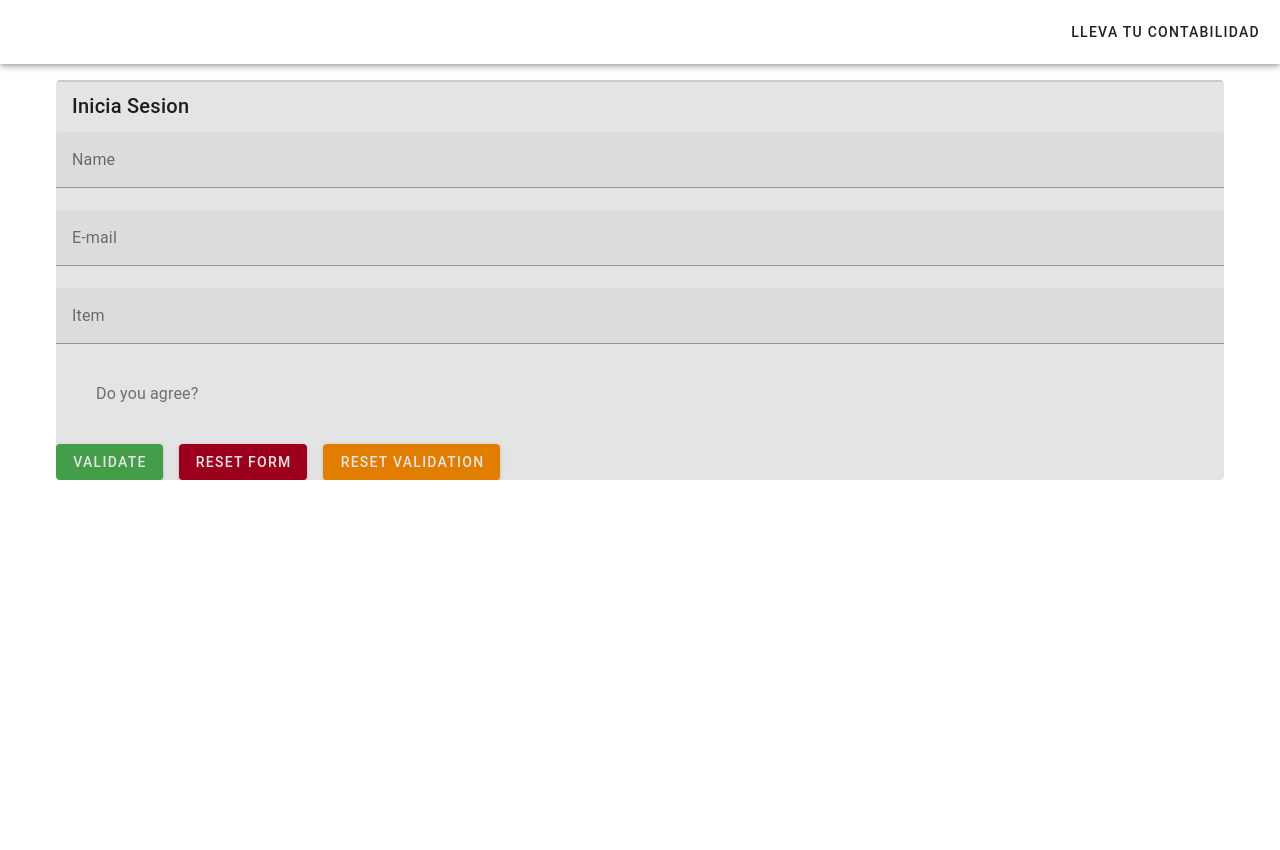
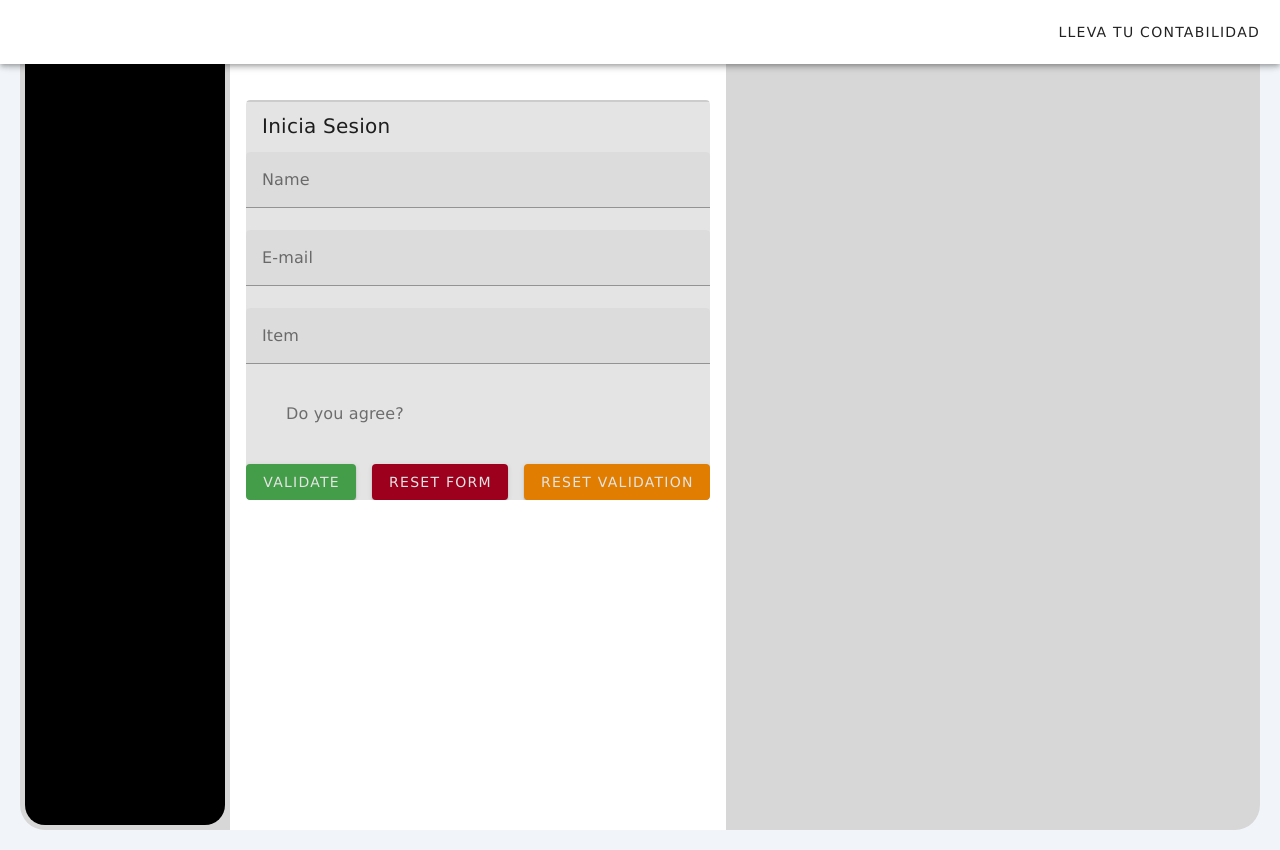
Before and after one commit to juanpivl/moneyApp, a Vue app: page / in a window 1280 px wide. Before the commit the page ends 800 px from the top, so only its background shows below. Built offline with nearby package versions, Linux system fonts and the light colour scheme.

Commit message:
kerimputo

```diff
--- a/src/App.vue
+++ b/src/App.vue
@@ -1,16 +1,41 @@
 <template>
-  <div >
+
+  <div class="app">
+    <SideBar/>
     <router-view/>
   </div>
 </template>
 
-<style  >
+
+<script setup>
+import SideBar from "./modules/money_app/components/SideBar.vue"
+</script>
+
+
+<style >
+
+:root{
+  --MainBgColor:#f1f5f9;
+}
 
 *{
-  margin: 0px;
+  margin: 0;
+  padding: 0;
+  box-sizing: border-box;
+  font-family:'Lucida Sans', 'Lucida Sans Regular', 'Lucida Grande', 'Lucida Sans Unicode', Geneva, Verdana, sans-serif;
+}
 
+body{
+  background: var(--MainBgColor) ;
 
 }
+#app{
+  margin: 20px;
+}
+.app {
+  display: flex;
+  border-radius:25px;
+  background-color: #d7d7d7;
 
-
+}
 </style>
--- /dev/null
+++ b/src/modules/money_app/components/SideBar.vue
@@ -0,0 +1,23 @@
+<template>
+  <aside>
+    <p>SideBar</p>
+  </aside>
+</template>
+
+<script>
+</script>
+
+<style scoped>
+aside {
+  display: flex;
+  flex-direction: column;
+  width: 200px;
+  padding: 1rem;
+  overflow: hidden;
+  min-height: 100vh;
+  background-color: black;
+  color: var(--MainBgColor);
+  border-radius: 20px;
+  margin: 5px;
+}
+</style>
--- a/src/modules/money_app/layout/moneyAppLayout.vue
+++ b/src/modules/money_app/layout/moneyAppLayout.vue
@@ -1,6 +1,6 @@
 <template>
-  <h1>hola</h1>
-  <nav>
+
+  <!----  <nav>
     <ul>
     <li>
       <a class="nav-link" aria-current="page" href="#money">Home</a> |
@@ -11,9 +11,7 @@
     </li>
   </ul>
   </nav>
-
-
-
+-->
   <div>
     <router-view></router-view>
   </div>
--- a/src/modules/money_app/views/InicioView.vue
+++ b/src/modules/money_app/views/InicioView.vue
@@ -1,7 +1,17 @@
 <template>
-    <h1>soy el inicio</h1>
+  <div class="InicioContainer">
+    <h1>Inicio</h1>
+    <p>Este es el inicio</p>
+
+  </div>
 </template>
 
 <style scoped>
+.InicioContainer{
+
+    flex: 1 1 0;
+    padding: 2rem;
+
+}
 
 </style>
```
